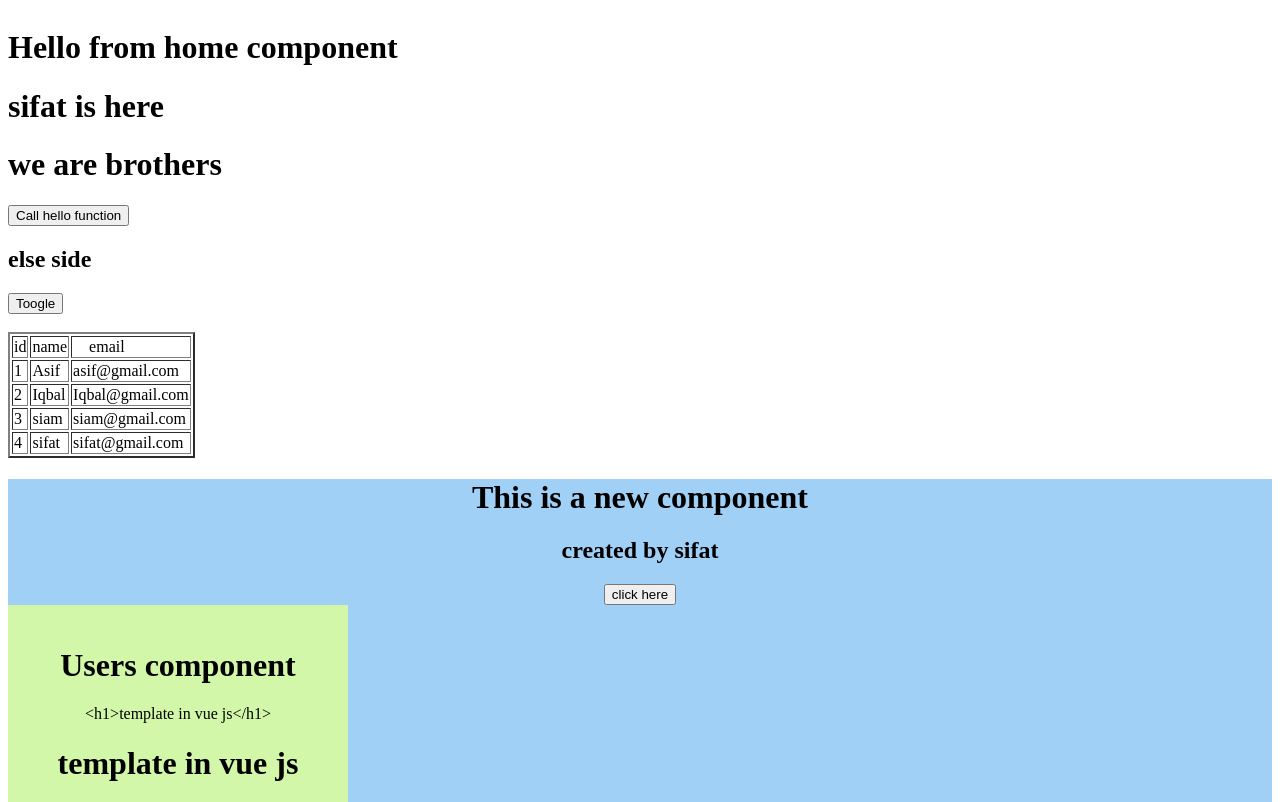
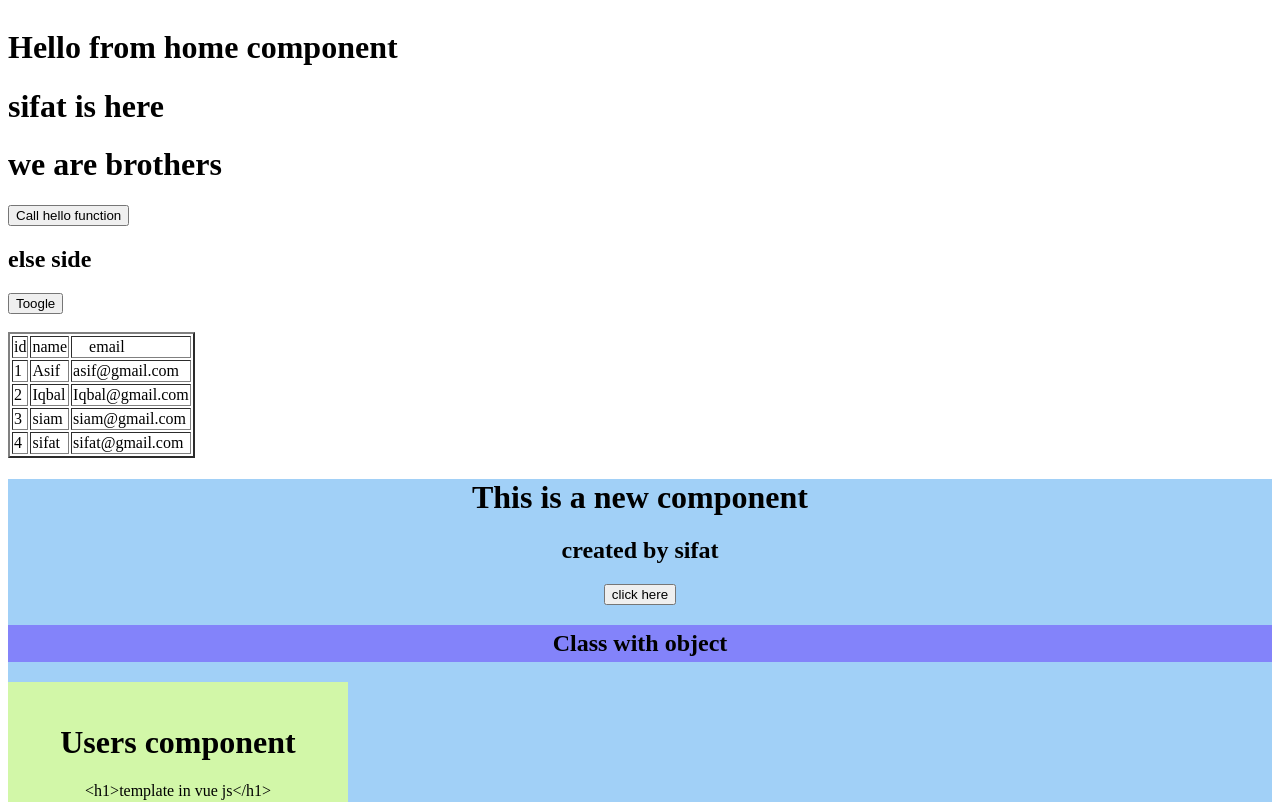
Before and after one commit to SifatNiloy/first-vue-app, a Vue app: page / in a window 1280 px wide. Shown: the top 802 px of the page. Built offline with nearby package versions, Linux system fonts and the light colour scheme.

Commit message:
class and style bindings in vue

```diff
--- a/src/components/New.vue
+++ b/src/components/New.vue
@@ -3,6 +3,7 @@
         <h1>This is a new component</h1>
         <h2>created by {{ name }}</h2>
         <button v-on:click="hello">click here</button>
+        <h2 v-bind:class="[checkDisplay?d:v]">Class with object</h2>
         <Users></Users>
         <Products></Products>
     </div>
@@ -18,7 +19,12 @@ export default {
     },
     data() {
         return {
-            name: 'sifat'
+            name: 'sifat',
+            colorName:'skyblue',
+            show:true,
+            d:'display',
+            v:'vueStyle',
+            checkDisplay:true
         }
     },
     methods: {
@@ -35,4 +41,11 @@ export default {
     height: 800px;
     text-align: center;
 }
+.vueStyle{
+    color: orange;
+}
+.display{
+    background-color: rgb(131, 131, 250);
+    padding: 5px;
+}
 </style>
```
